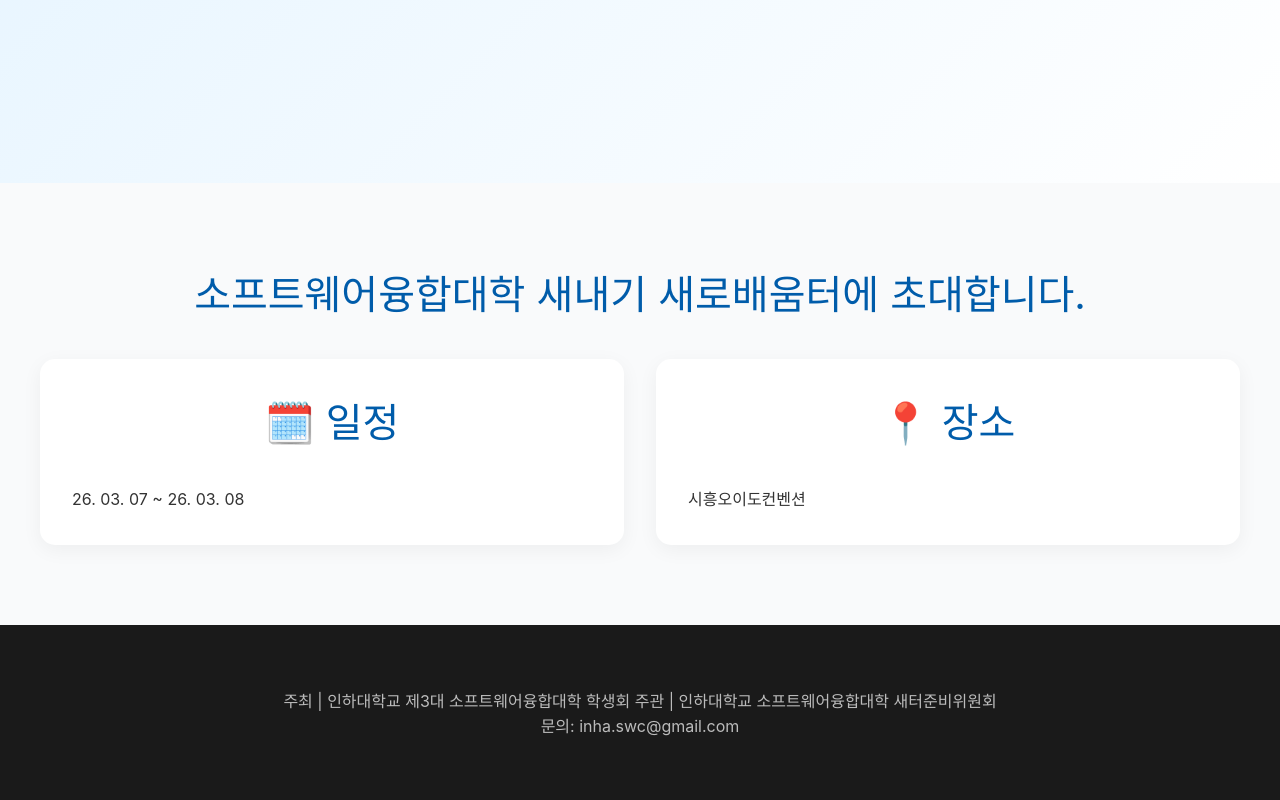
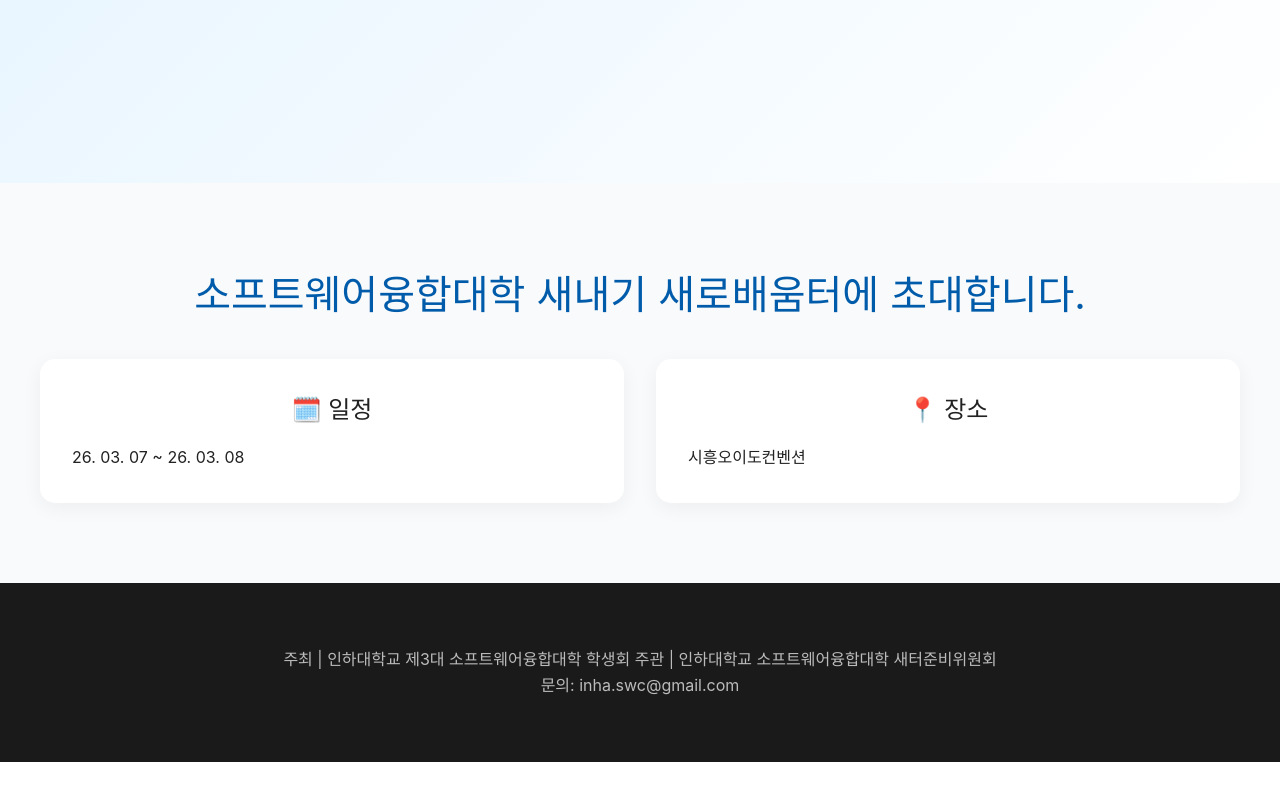
Before and after one commit to HyogyuAhn/swc2026, a Next.js app: page / in a window 1280 px wide. Shown: the part 617-1417 px from the top of the page. After the commit the page ends 1379 px from the top, so only its background shows below. Built offline with nearby package versions, Linux system fonts and the light colour scheme.

Commit message:
fix: css tag error

```diff
--- a/src/app/globals.css
+++ b/src/app/globals.css
@@ -173,9 +173,13 @@ h2 {
     transform: translateY(-5px);
 }
 
-.card h3 {
+.card h2 {
     margin-bottom: 1rem;
     font-size: 1.5rem;
+    color: #222;
+}
+
+.card p {
     color: #222;
 }
 
```
